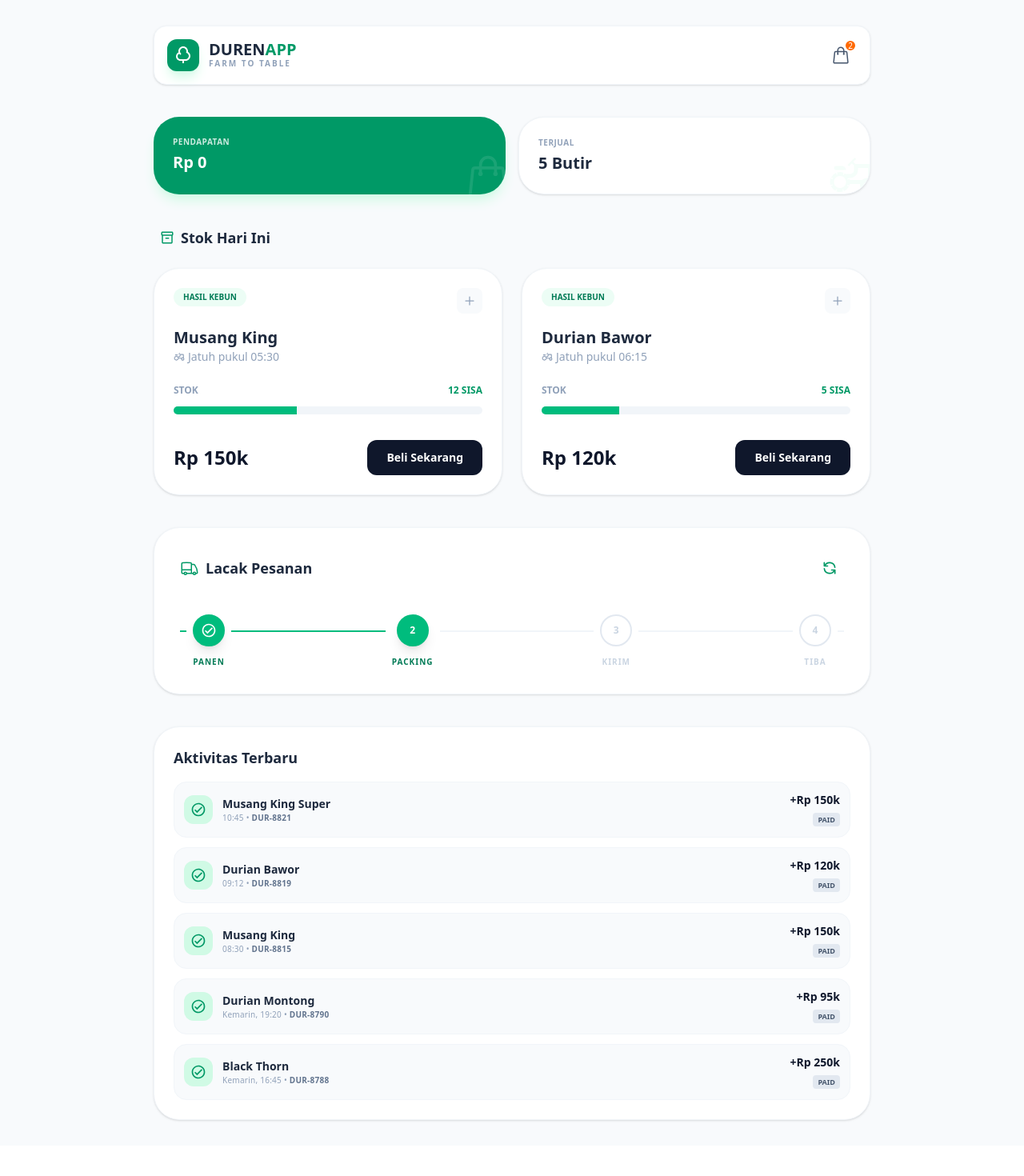
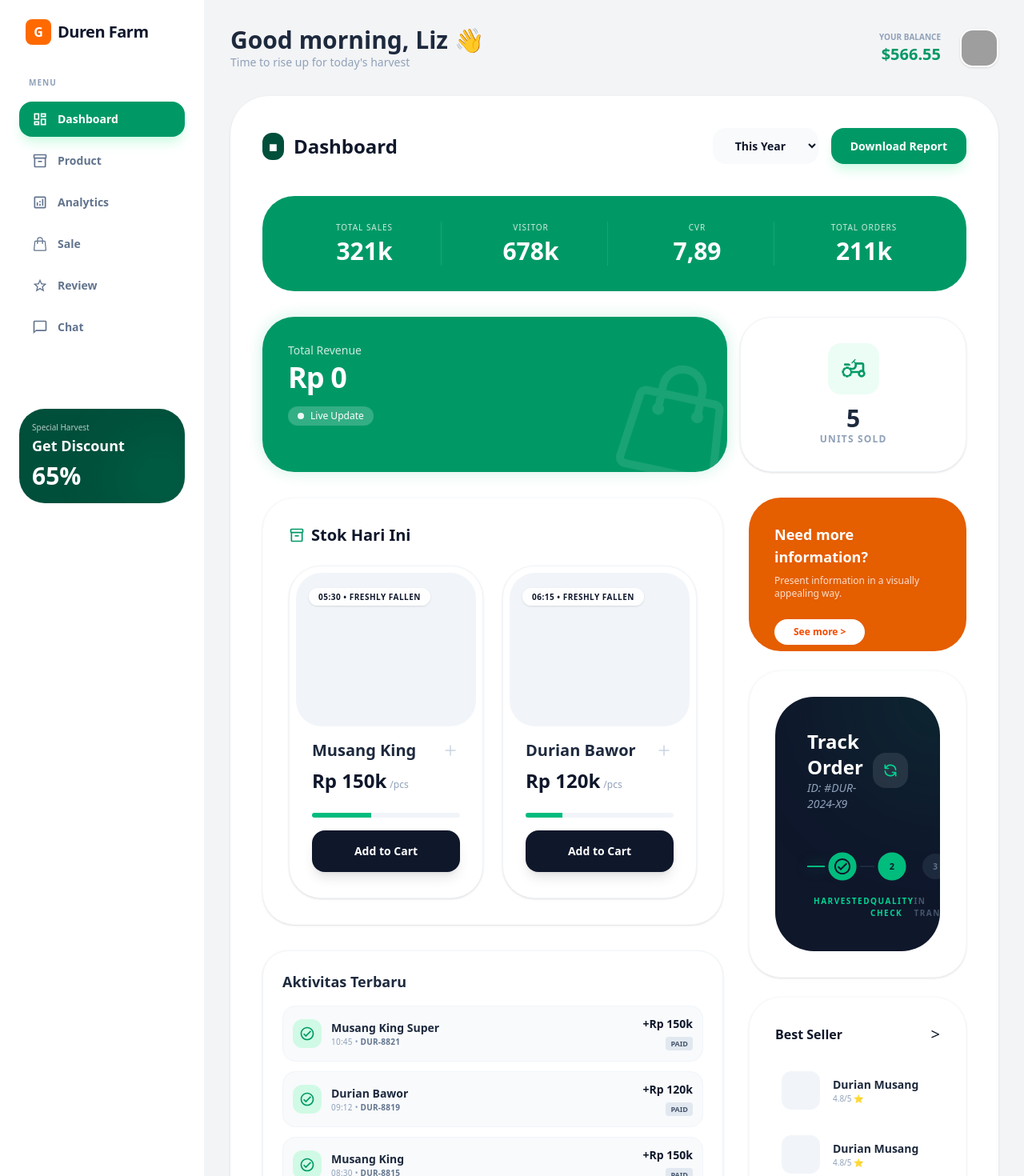
Before and after one commit to agrz4/duren-farm, a React (Vite) app: page / in a window 1280 px wide. Shown: the top 1470 px of the page at 80% size. Before the commit the page ends 1432 px from the top, so only its background shows below. Built offline with nearby package versions, Linux system fonts and the light colour scheme; grey boxes are pictures that could not be loaded.

Commit message:
improve ui dashboard

```diff
--- a/src/App.tsx
+++ b/src/App.tsx
@@ -1,9 +1,10 @@
 import React, { useState } from 'react';
-import Header from './components/Header';
+import Sidebar from './components/Sidebar';
+import StatsBanner from './components/StatsBanner';
+import { StatsDashboard } from './components/StatsDashboard';
+import OrderHistory from './components/OrderHistory';
 import ProductCard from './components/ProductCard';
 import DeliveryTracker from './components/DeliveryTracker';
-import { StatsDashboard } from './components/StatsDashboard';
-import OrderHistory from './components/OrderHistory';
 import type { Product, OrderLog } from './types';
 import { MdOutlineInventory2 } from 'react-icons/md';
 
@@ -62,7 +63,8 @@ const App: React.FC = () => {
         id: Math.random().toString(36).substr(2, 9),
         productName: p.name,
         time: new Date().toLocaleTimeString([], { hour: '2-digit', minute: '2-digit' }),
-        amount: p.price
+        amount: p.price,
+        status: 'Selesai'
       }, ...logs]);
     }
   };
@@ -72,15 +74,57 @@ const App: React.FC = () => {
   };
 
   return (
-    <div className="min-h-screen bg-[#F8FAFC] p-4 md:p-8 space-y-8">
-      <div className="max-w-4xl mx-auto space-y-10">
-        <Header />
+    <div className="flex min-h-screen bg-[#F3F4F6]">
+      <Sidebar />
+
+      <main className="flex-1 p-8 overflow-y-auto">
+        {/* Top Navigation */}
+        <div className="flex justify-between items-center mb-8">
+          <div>
+            <h1 className="text-3xl font-bold text-slate-800">Good morning, Liz 👋</h1>
+            <p className="text-slate-400 text-sm">Time to rise up for today's harvest</p>
+          </div>
+          <div className="flex items-center gap-6">
+            <div className="text-right">
+              <p className="text-[10px] font-bold text-slate-400 uppercase">Your balance</p>
+              <p className="text-xl font-bold text-emerald-600">$566.55</p>
+            </div>
+            <img src="https://ui-avatars.com/api/?name=Liz+Farmer&background=random" className="w-12 h-12 rounded-2xl border-2 border-white shadow-sm" alt="profile" />
+          </div>
+        </div>
+
+        {/* Dashboard Canvas */}
+        <div className="bg-white rounded-[3rem] p-10 shadow-sm min-h-screen">
+          <div className="flex justify-between items-center mb-10">
+            <h2 className="text-2xl font-bold flex items-center gap-3">
+              <span className="bg-emerald-900 p-2 rounded-xl text-white text-lg leading-none">■</span>
+              Dashboard
+            </h2>
+            <div className="flex gap-4">
+              <select className="bg-slate-50 border-none rounded-2xl px-6 py-3 text-sm font-semibold outline-none">
+                <option>This Year</option>
+              </select>
+              <button className="bg-emerald-600 text-white px-6 py-3 rounded-2xl text-sm font-bold shadow-lg shadow-emerald-100">
+                Download Report
+              </button>
+            </div>
+          </div>
+
+          <div className="space-y-8">
+            <StatsBanner />
             <StatsDashboard revenue={revenue} sold={logs.length} />
 
-        <section className="space-y-6">
-          <h2 className="flex items-center gap-2 text-lg font-bold text-slate-800 px-2">
+            <div className="grid grid-cols-12 gap-8">
+              {/* Main Content Area */}
+              <div className="col-span-12 lg:col-span-8 space-y-8">
+
+                {/* Products Section */}
+                <section className="bg-white border border-slate-50 rounded-[2.5rem] p-8 shadow-sm">
+                  <div className="flex justify-between items-start mb-6">
+                    <h3 className="text-xl font-bold flex items-center gap-2">
                       <MdOutlineInventory2 className="text-emerald-600" /> Stok Hari Ini
-          </h2>
+                    </h3>
+                  </div>
                   <div className="grid md:grid-cols-2 gap-6">
                     {products.map(p => (
                       <ProductCard key={p.id} product={p} onBuy={handleBuy} onAddStock={handleAddStock} />
@@ -88,9 +132,46 @@ const App: React.FC = () => {
                   </div>
                 </section>
 
-        <DeliveryTracker currentStatus={orderStatus} onUpdateStatus={() => setOrderStatus(s => (s + 1) % 4)} />
                 <OrderHistory logs={logs} />
               </div>
+
+              {/* Sidebar Content Area (Right) */}
+              <div className="col-span-12 lg:col-span-4 space-y-6">
+                {/* Promo/Info Card */}
+                <div className="bg-orange-500 rounded-[2.5rem] p-8 text-white relative overflow-hidden group h-48">
+                  <p className="text-lg font-bold relative z-10">Need more information?</p>
+                  <p className="text-xs opacity-80 mt-2 relative z-10">Present information in a visually appealing way.</p>
+                  <button className="mt-6 bg-white text-orange-600 px-6 py-2 rounded-full text-xs font-bold relative z-10">See more &gt;</button>
+                  <div className="absolute top-0 right-0 w-full h-full bg-black/10 group-hover:bg-transparent transition-all"></div>
+                </div>
+
+                <div className="bg-white border border-slate-50 rounded-[2.5rem] p-8 shadow-sm">
+                  <DeliveryTracker currentStatus={orderStatus} onUpdateStatus={() => setOrderStatus(s => (s + 1) % 4)} />
+                </div>
+
+                {/* Best Seller List */}
+                <div className="bg-white border border-slate-50 rounded-[2.5rem] p-8 shadow-sm">
+                  <div className="flex justify-between items-center mb-6">
+                    <h3 className="font-bold">Best Seller</h3>
+                    <span className="text-xl">&gt;</span>
+                  </div>
+                  <div className="space-y-4">
+                    {[1, 2, 3].map(i => (
+                      <div key={i} className="flex items-center gap-4 p-2 hover:bg-slate-50 rounded-2xl transition">
+                        <div className="w-12 h-12 bg-slate-100 rounded-xl"></div>
+                        <div>
+                          <p className="text-sm font-bold text-slate-800">Durian Musang</p>
+                          <p className="text-[10px] text-slate-400">4.8/5 ⭐</p>
+                        </div>
+                      </div>
+                    ))}
+                  </div>
+                </div>
+              </div>
+            </div>
+          </div>
+        </div>
+      </main>
     </div>
   );
 };
--- a/src/components/DeliveryTracker.tsx
+++ b/src/components/DeliveryTracker.tsx
@@ -1,6 +1,5 @@
 import React from 'react';
 import { HiOutlineRefresh } from 'react-icons/hi';
-import { HiOutlineTruck } from "react-icons/hi2";
 import { MdOutlineCheckCircle } from "react-icons/md";
 
 interface TrackerProps {
@@ -9,33 +8,36 @@ interface TrackerProps {
 }
 
 const DeliveryTracker: React.FC<TrackerProps> = ({ currentStatus, onUpdateStatus }) => {
-  const steps = ['Panen', 'Packing', 'Kirim', 'Tiba'];
+  const steps = ['Harvested', 'Quality Check', 'In Transit', 'Delivered'];
 
   return (
-    <section className="bg-white rounded-[2rem] p-8 border border-slate-100 shadow-sm">
-      <div className="flex justify-between items-center mb-10">
-        <h2 className="flex items-center gap-2 text-lg font-bold text-slate-800">
-          <HiOutlineTruck className="text-emerald-600 text-2xl" /> Lacak Pesanan
-        </h2>
-        <button onClick={onUpdateStatus} className="text-emerald-600 hover:bg-emerald-50 p-2 rounded-xl transition">
-          <HiOutlineRefresh size={20} />
+    <section className="bg-slate-900 rounded-[3rem] p-10 text-white relative overflow-hidden">
+      <div className="absolute top-0 right-0 w-64 h-64 bg-emerald-500/10 rounded-full blur-[80px] -mr-32 -mt-32" />
+
+      <div className="flex justify-between items-center mb-12 relative z-10">
+        <div>
+          <h2 className="text-2xl font-bold">Track Order</h2>
+          <p className="text-slate-400 text-sm italic">ID: #DUR-2024-X9</p>
+        </div>
+        <button onClick={onUpdateStatus} className="bg-white/10 hover:bg-white/20 p-3 rounded-2xl transition-all">
+          <HiOutlineRefresh size={20} className="text-emerald-400" />
         </button>
       </div>
 
       <div className="flex justify-between relative px-2">
-        <div className="absolute top-5 left-0 w-full h-0.5 bg-slate-100 z-0"></div>
+        <div className="absolute top-[1.2rem] left-0 w-full h-[2px] bg-slate-800 z-0" />
         <div
-          className="absolute top-5 left-0 h-0.5 bg-emerald-500 z-0 transition-all duration-700"
+          className="absolute top-[1.2rem] left-0 h-[2px] bg-emerald-500 z-0 transition-all duration-1000 shadow-[0_0_15px_rgba(16,185,129,0.5)]"
           style={{ width: `${(currentStatus / (steps.length - 1)) * 100}%` }}
-        ></div>
+        />
 
         {steps.map((step, i) => (
-          <div key={step} className="relative z-10 flex flex-col items-center gap-3 bg-white px-2">
-            <div className={`w-10 h-10 rounded-full flex items-center justify-center border-2 transition-all duration-500
-              ${i <= currentStatus ? 'bg-emerald-500 border-emerald-500 text-white shadow-lg' : 'bg-white border-slate-200 text-slate-300'}`}>
-              {i < currentStatus ? <MdOutlineCheckCircle size={20} /> : <span className="text-xs font-bold">{i + 1}</span>}
+          <div key={step} className="relative z-10 flex flex-col items-center gap-4">
+            <div className={`w-10 h-10 rounded-full flex items-center justify-center border-4 transition-all duration-500
+              ${i <= currentStatus ? 'bg-emerald-500 border-slate-900 text-slate-900 scale-110' : 'bg-slate-800 border-slate-900 text-slate-500'}`}>
+              {i < currentStatus ? <MdOutlineCheckCircle size={22} /> : <span className="text-[10px] font-bold">{i + 1}</span>}
             </div>
-            <span className={`text-[10px] font-black uppercase tracking-widest ${i <= currentStatus ? 'text-emerald-700' : 'text-slate-300'}`}>
+            <span className={`text-[10px] font-black uppercase tracking-[0.15em] ${i <= currentStatus ? 'text-emerald-400' : 'text-slate-600'}`}>
               {step}
             </span>
           </div>
--- a/src/components/ProductCard.tsx
+++ b/src/components/ProductCard.tsx
@@ -1,6 +1,5 @@
 import React from 'react';
 import { HiPlusSmall } from "react-icons/hi2";
-import { MdOutlineAgriculture } from "react-icons/md";
 import type { Product } from '../types';
 
 interface ProductCardProps {
@@ -13,42 +12,49 @@ const ProductCard: React.FC<ProductCardProps> = ({ product, onBuy, onAddStock })
   const isLowStock = product.stock < 5;
 
   return (
-    <div className="bg-white rounded-[2rem] p-6 border border-slate-100 shadow-sm hover:shadow-md transition-all">
-      <div className="flex justify-between items-start">
-        <span className="text-[10px] font-black bg-emerald-50 text-emerald-700 px-3 py-1 rounded-full uppercase">Hasil Kebun</span>
-        <button onClick={() => onAddStock(product.id)} className="p-1.5 bg-slate-50 text-slate-400 hover:bg-emerald-50 hover:text-emerald-600 rounded-lg transition">
-          <HiPlusSmall size={20} />
+    <div className="group bg-white rounded-[2.5rem] p-2 border border-slate-100 shadow-sm hover:shadow-2xl hover:-translate-y-1 transition-all duration-500">
+      {/* Area Gambar / Visual */}
+      <div className="bg-slate-100 h-48 rounded-[2rem] mb-4 relative overflow-hidden">
+        <div className="absolute inset-0 bg-gradient-to-br from-emerald-500/20 to-transparent opacity-0 group-hover:opacity-100 transition-opacity" />
+        <div className="absolute top-4 left-4">
+          <span className="bg-white/90 backdrop-blur px-3 py-1 rounded-full text-[10px] font-black uppercase tracking-wider shadow-sm">
+             {product.harvestTime} • Freshly Fallen
+          </span>
+        </div>
+      </div>
+
+      <div className="px-5 pb-6">
+        <div className="flex justify-between items-center mb-2">
+          <h3 className="text-xl font-extrabold text-slate-800">{product.name}</h3>
+          <button onClick={() => onAddStock(product.id)} className="text-slate-300 hover:text-emerald-500 transition-colors">
+            <HiPlusSmall size={24} />
           </button>
         </div>
 
-      <h3 className="text-xl font-bold mt-4 text-slate-800">{product.name}</h3>
-      <p className="text-sm text-slate-400 mb-6 flex items-center gap-1">
-         <MdOutlineAgriculture /> Jatuh pukul {product.harvestTime}
-      </p>
+        <div className="flex items-baseline gap-1 mb-6">
+          <span className="text-2xl font-black text-slate-900">Rp {product.price / 1000}k</span>
+          <span className="text-slate-400 text-xs">/pcs</span>
+        </div>
 
-      <div className="space-y-3">
-        <div className="flex justify-between text-xs font-bold uppercase">
-          <span className="text-slate-400">Stok</span>
-          <span className={isLowStock ? 'text-rose-500' : 'text-emerald-600'}>{product.stock} Sisa</span>
-        </div>
-        <div className="w-full bg-slate-100 h-2.5 rounded-full overflow-hidden">
+        <div className="space-y-4">
+          <div className="w-full bg-slate-100 h-1.5 rounded-full overflow-hidden">
             <div
-            className={`h-full transition-all duration-1000 ${isLowStock ? 'bg-rose-500' : 'bg-emerald-500'}`}
+              className={`h-full transition-all duration-1000 ease-out ${isLowStock ? 'bg-orange-500' : 'bg-emerald-500'}`}
               style={{ width: `${(product.stock / product.total) * 100}%` }}
             />
           </div>
-      </div>
 
-      <div className="mt-8 flex items-center justify-between">
-        <span className="text-2xl font-black text-slate-900">Rp {product.price / 1000}k</span>
           <button
             onClick={() => onBuy(product.id)}
             disabled={product.stock === 0}
-          className={`px-6 py-3 rounded-xl font-bold text-sm transition-all active:scale-95
-            ${product.stock > 0 ? 'bg-slate-900 text-white hover:bg-slate-800' : 'bg-slate-100 text-slate-400 cursor-not-allowed'}`}
+            className={`w-full py-4 rounded-2xl font-bold text-sm transition-all duration-300 shadow-lg
+              ${product.stock > 0
+                ? 'bg-slate-900 text-white hover:bg-emerald-600 hover:shadow-emerald-200'
+                : 'bg-slate-100 text-slate-400 cursor-not-allowed shadow-none'}`}
           >
-          {product.stock > 0 ? 'Beli Sekarang' : 'Habis'}
+            {product.stock > 0 ? 'Add to Cart' : 'Sold Out'}
           </button>
+        </div>
       </div>
     </div>
   );
--- /dev/null
+++ b/src/components/Sidebar.tsx
@@ -0,0 +1,49 @@
+import React from 'react';
+import { MdOutlineDashboard, MdOutlineInventory2, MdOutlineAnalytics, MdOutlineChatBubbleOutline, MdOutlineStarOutline } from "react-icons/md";
+import { HiOutlineShoppingBag } from "react-icons/hi2";
+
+const Sidebar: React.FC = () => {
+  const menus = [
+    { name: 'Dashboard', icon: <MdOutlineDashboard />, active: true },
+    { name: 'Product', icon: <MdOutlineInventory2 /> },
+    { name: 'Analytics', icon: <MdOutlineAnalytics /> },
+    { name: 'Sale', icon: <HiOutlineShoppingBag /> },
+    { name: 'Review', icon: <MdOutlineStarOutline /> },
+    { name: 'Chat', icon: <MdOutlineChatBubbleOutline /> },
+  ];
+
+  return (
+    <div className="w-64 min-h-screen bg-white p-6 border-r border-slate-100 hidden lg:block">
+      <div className="flex items-center gap-2 mb-10 px-2">
+        <div className="bg-orange-500 w-8 h-8 rounded-lg flex items-center justify-center text-white font-bold">G</div>
+        <span className="text-xl font-bold tracking-tight">Duren Farm</span>
+      </div>
+
+      <nav className="space-y-2">
+        <p className="text-[10px] font-bold text-slate-400 uppercase tracking-widest px-3 mb-4">Menu</p>
+        {menus.map((menu) => (
+          <div
+            key={menu.name}
+            className={`flex items-center gap-3 px-4 py-3 rounded-2xl cursor-pointer transition-all ${menu.active ? 'bg-emerald-600 text-white shadow-lg shadow-emerald-100' : 'text-slate-500 hover:bg-slate-50'
+              }`}
+          >
+            <span className="text-xl">{menu.icon}</span>
+            <span className="text-sm font-semibold">{menu.name}</span>
+          </div>
+        ))}
+      </nav>
+
+      {/* Promo Card di Sidebar */}
+      <div className="mt-20 p-4 bg-emerald-900 rounded-[2rem] text-white relative overflow-hidden">
+        <div className="relative z-10">
+          <p className="text-[10px] opacity-70">Special Harvest</p>
+          <p className="text-lg font-bold leading-tight mt-1">Get Discount</p>
+          <p className="text-3xl font-black mt-2">65%</p>
+        </div>
+        <div className="absolute -right-4 -bottom-4 w-24 h-24 bg-emerald-500/20 rounded-full blur-2xl"></div>
+      </div>
+    </div>
+  );
+};
+
+export default Sidebar;
--- /dev/null
+++ b/src/components/StatsBanner.tsx
@@ -0,0 +1,19 @@
+import React from 'react';
+
+const StatsBanner: React.FC = () => (
+  <div className="bg-emerald-600 rounded-[2.5rem] p-8 grid grid-cols-4 gap-4 text-white">
+    {[
+      { label: 'Total Sales', value: '321k' },
+      { label: 'Visitor', value: '678k' },
+      { label: 'Cvr', value: '7,89' },
+      { label: 'Total Orders', value: '211k' },
+    ].map((stat, i) => (
+      <div key={i} className={`flex flex-col items-center justify-center ${i !== 3 ? 'border-r border-white/10' : ''}`}>
+        <p className="text-[10px] font-medium opacity-80 uppercase tracking-widest mb-1">{stat.label}</p>
+        <h3 className="text-3xl font-bold">{stat.value}</h3>
+      </div>
+    ))}
+  </div>
+);
+
+export default StatsBanner;
--- a/src/components/StatsDashboard.tsx
+++ b/src/components/StatsDashboard.tsx
@@ -4,16 +4,27 @@ import { MdOutlineAgriculture, MdOutlineCheckCircle } from "react-icons/md";
 import type { OrderLog } from '../types';
 
 export const StatsDashboard: React.FC<{ revenue: number; sold: number }> = ({ revenue, sold }) => (
-  <div className="grid grid-cols-2 gap-4">
-    <div className="bg-emerald-600 p-6 rounded-[2rem] text-white shadow-lg shadow-emerald-100 relative overflow-hidden">
-      <p className="text-[10px] font-bold uppercase tracking-wider opacity-80">Pendapatan</p>
-      <h3 className="text-xl font-black mt-1">Rp {revenue.toLocaleString('id-ID')}</h3>
-      <HiOutlineShoppingBag className="absolute -right-2 -bottom-2 opacity-10 text-6xl" />
+  <div className="grid grid-cols-12 gap-4">
+    <div className="col-span-8 bg-emerald-600 p-8 rounded-[2.5rem] text-white relative overflow-hidden glow-emerald">
+      <div className="relative z-10">
+        <p className="text-sm font-medium opacity-80 mb-1">Total Revenue</p>
+        <h3 className="text-4xl font-black tracking-tight">
+          Rp {revenue.toLocaleString('id-ID')}
+        </h3>
+        <div className="mt-4 flex items-center gap-2 bg-white/20 w-fit px-3 py-1 rounded-full text-xs">
+          <span className="w-2 h-2 bg-white rounded-full animate-pulse" />
+          Live Update
+        </div>
+      </div>
+      <HiOutlineShoppingBag className="absolute -right-4 -bottom-4 text-[10rem] opacity-10 rotate-12" />
     </div>
-    <div className="bg-white p-6 rounded-[2rem] border border-slate-100 shadow-sm relative overflow-hidden">
-      <p className="text-[10px] font-bold uppercase tracking-wider text-slate-400">Terjual</p>
-      <h3 className="text-xl font-black mt-1 text-slate-800">{sold} Butir</h3>
-      <MdOutlineAgriculture className="absolute -right-2 -bottom-2 text-emerald-50 opacity-50 text-6xl" />
+
+    <div className="col-span-4 bg-white p-8 rounded-[2.5rem] border border-slate-100 shadow-sm flex flex-col justify-center items-center text-center">
+      <div className="bg-emerald-50 p-4 rounded-2xl text-emerald-600 mb-3">
+        <MdOutlineAgriculture size={32} />
+      </div>
+      <h3 className="text-3xl font-black text-slate-800">{sold}</h3>
+      <p className="text-xs font-bold text-slate-400 uppercase tracking-widest">Units Sold</p>
     </div>
   </div>
 );
--- a/src/index.css
+++ b/src/index.css
@@ -1 +1,15 @@
 @import "tailwindcss";
+
+@layer base {
+  body {
+    @apply bg-[#FDFDFD] text-slate-900 antialiased;
+  }
+}
+
+.glass-card {
+  @apply bg-white/70 backdrop-blur-md border border-white/20 shadow-[0_8px_32px_0_rgba(31,38,135,0.07)];
+}
+
+.glow-emerald {
+  @apply shadow-[0_0_20px_rgba(16,185,129,0.2)];
+}
```
Lines whose indentation alone changed are shown as unchanged.
